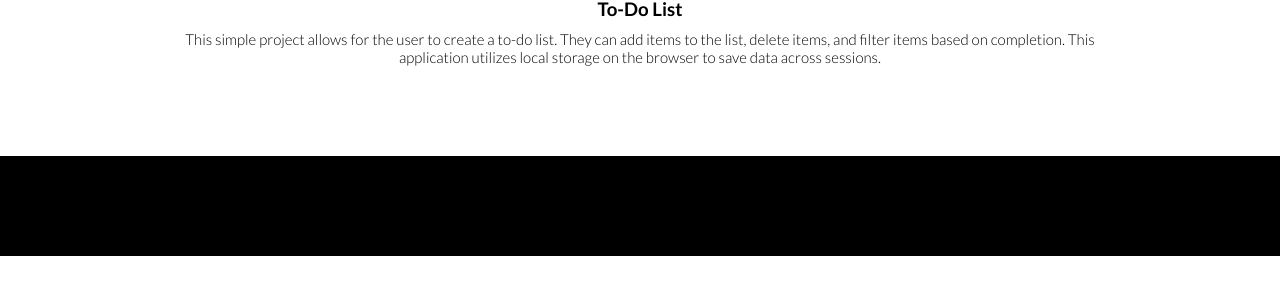
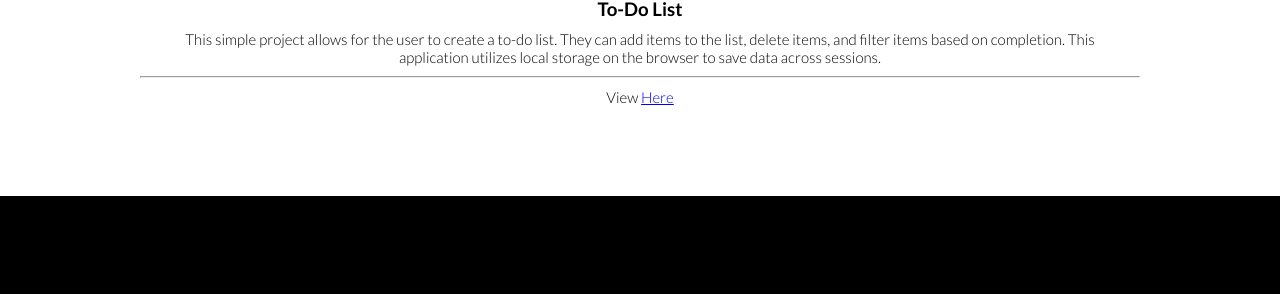
Before and after one commit to yungtyyler/portfolio-site, a plain HTML site: page index.html in a window 1280 px wide. Shown: the part 1708-2002 px from the top of the page. Before the commit the page ends 1964 px from the top, so only its background shows below. Drawn offline with Linux system fonts and the light colour scheme.

Commit message:
add url for todo list site

```diff
--- a/index.html
+++ b/index.html
@@ -75,6 +75,9 @@
                 <p class="subtext">This simple project allows for the user to create a to-do list. They can add items to
                     the list, delete items, and filter items based on completion. This application utilizes local
                     storage on the browser to save data across sessions.</p>
+                <hr>
+                <p class="subtext">View <a href="https://todolist-tyler-varzeas.netlify.app/" target="_blank">Here</a>
+                </p>
             </div>
             <div class="project-card">
                 <video controls autoplay width="80%" style="margin-top: 25px; border-radius: 10px;">
```
